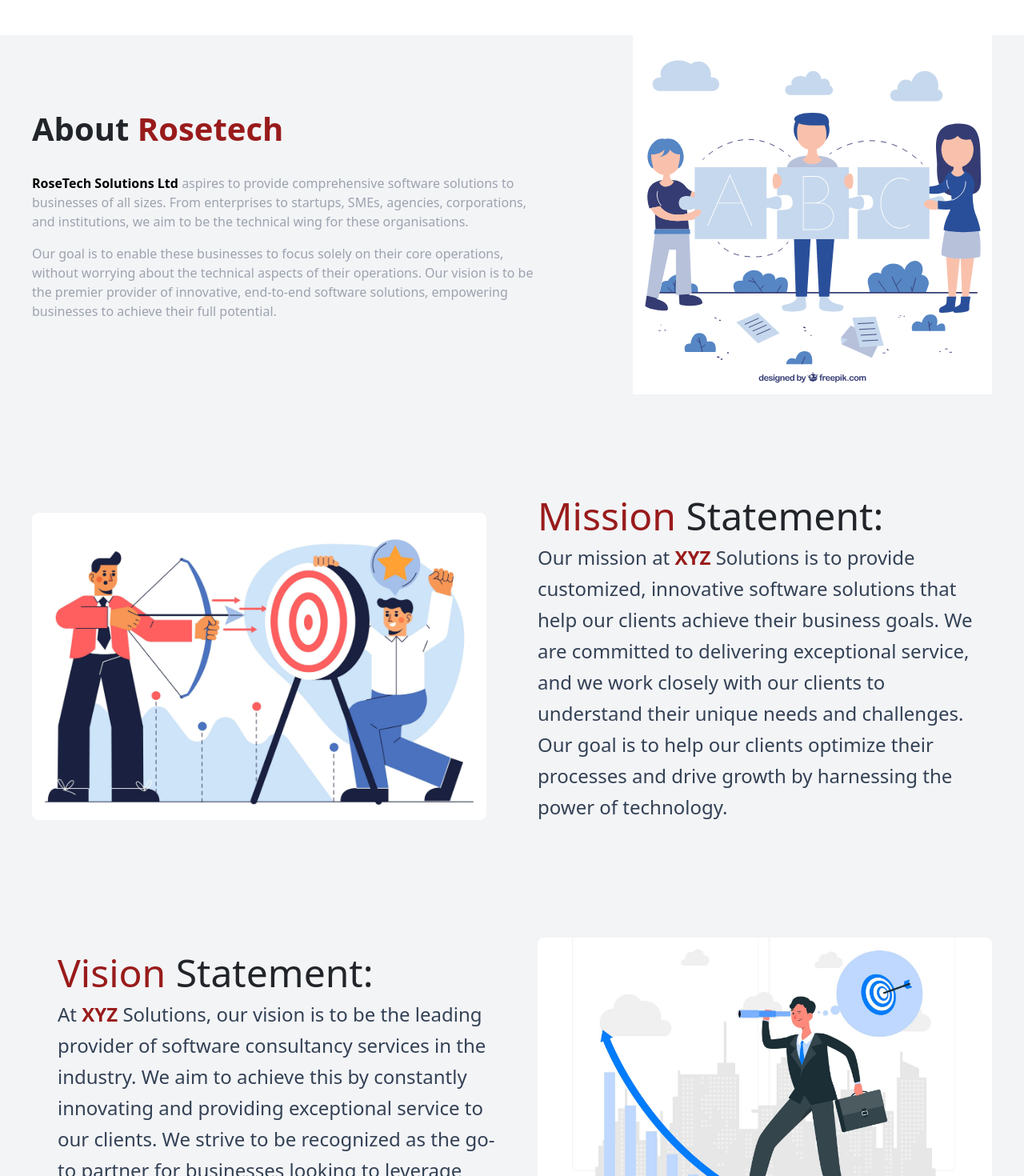
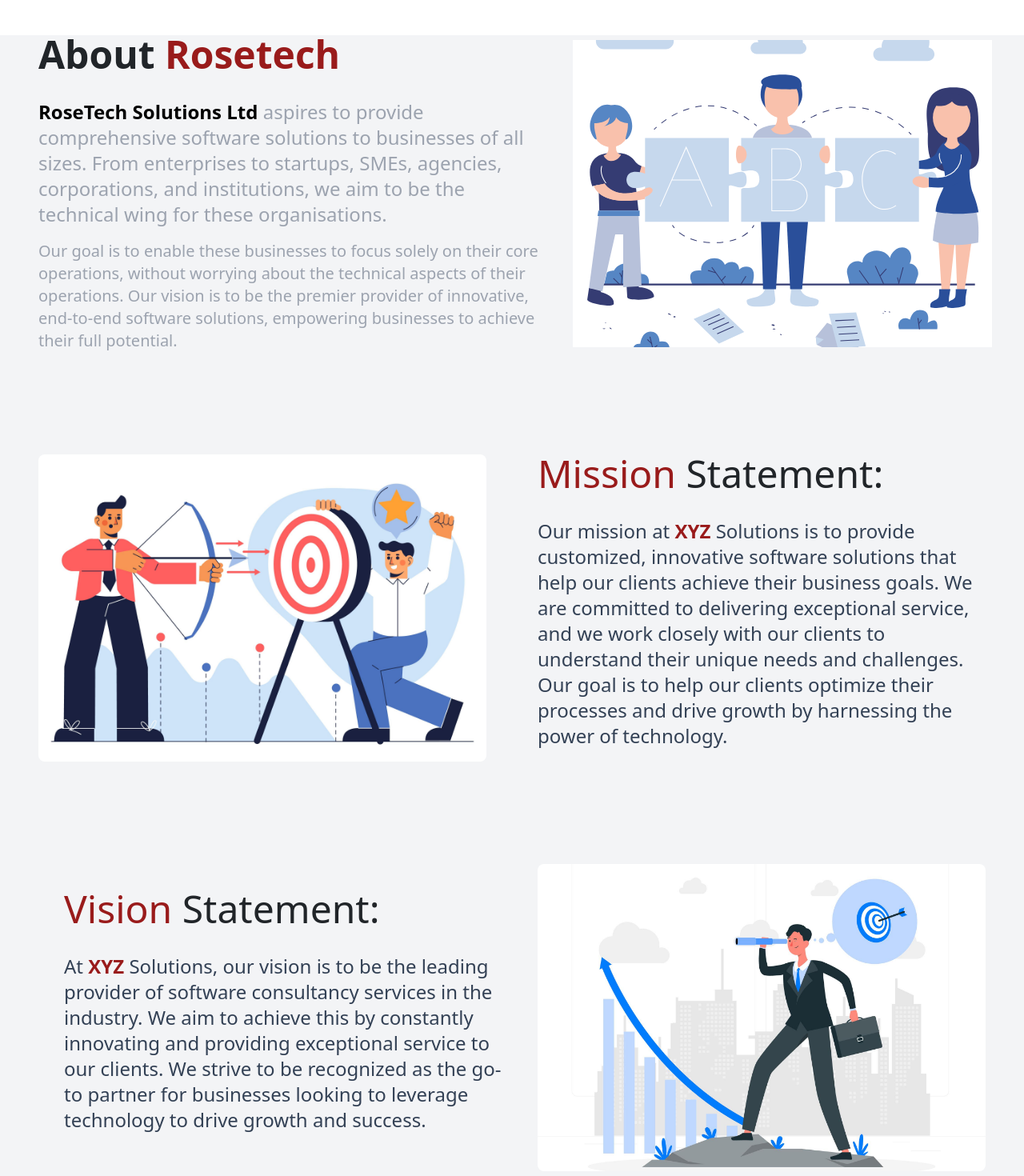
Before and after one commit to Chy-Zaber-Bin-Zahid/CodeSync5, a Next.js app: page / in a window 1280 px wide. Shown: the part 780-2250 px from the top of the page at 80% size. Built offline with nearby package versions, Linux system fonts and the light colour scheme; no server answers.

Commit message:
About Section is responsive now.

```diff
--- a/components/about/Statements.tsx
+++ b/components/about/Statements.tsx
@@ -55,8 +55,8 @@
   return (
     <section>
       <div id="mission-statement" className=" w-full mx-auto my-32">
-        <div className="flex gap-8 justify-between items-center space-x-8">
-          <div className="flex-1 h-96 relative">
+        <div className="flex flex-col gap-8 lg:flex-row  lg:justify-between items-center mx-2 lg:space-x-8">
+          <div className="lg:flex-1 w-full h-64 md:h-96 l relative">
             <Image
               src="assets/about/MissionIllustration.jpg"
               alt="Mission Illustration"
@@ -66,10 +66,10 @@
             />
           </div>
           <div className="flex-1">
-            <h1 className="text-5xl">
+            <h1 className="text-2xl lg:text-5xl lg:mb-8">
               <span className="text-red-800">Mission</span> Statement:
             </h1>
-            <p className="leading-relaxed text-2xl text-slate-700">
+            <p className="leading-relaxed text-lg  lg:text-2xl text-slate-700">
               Our mission at{" "}
               <span className="text-red-800 font-semibold">XYZ</span> Solutions
               is to provide customized, innovative software solutions that help
@@ -84,8 +84,8 @@
       </div>
 
       <div id="vision-statement" className=" w-full mx-auto my-32">
-        <div className="flex gap-8 flex-row-reverse justify-between items-center space-x-8">
-          <div className="flex-1 h-96 relative">
+        <div className="flex  flex-col  gap-8 lg:flex-row-reverse justify-between items-center mx-2 lg:space-x-8">
+          <div className="lg:flex-1 w-full h-64  md:h-96 relative">
             <Image
               src="assets/about/VisionIllustration.jpg"
               alt="Vision Illustration"
@@ -95,10 +95,10 @@
             />
           </div>
           <div className="flex-1">
-            <h1 className="text-5xl">
+            <h1 className="text-2xl lg:text-5xl lg:mb-8">
               <span className="text-red-800">Vision</span> Statement:
             </h1>
-            <p className="leading-relaxed text-2xl text-slate-700">
+            <p className="leading-relaxed text-lg lg:text-2xl text-slate-700">
               At <span className="text-red-800 font-semibold">XYZ</span>{" "}
               Solutions, our vision is to be the leading provider of software
               consultancy services in the industry. We aim to achieve this by
--- a/components/about/WhyChoose.tsx
+++ b/components/about/WhyChoose.tsx
@@ -50,12 +50,12 @@
     },
   ];
   return (
-    <div id="whychoose" className=" w-full mx-auto  my-32">
-      <h1 className="text-5xl text-center mb-16">
+    <div id="whychoose" className=" w-full mx-auto  my-16 lg:my-32">
+      <h1 className="text-3xl lg:text-5xl text-center mb-16">
         Why Choose <span className="text-red-800">XYZ</span> Solutions
       </h1>
-      <div className="flex justify-between items-center">
-        <div className="flex-1 h-96 relative rounded-lg">
+      <div className="flex flex-col md:flex-row gap-8 md:gap-0 md:justify-between items-center">
+        <div className="md:flex-1 w-full  h-64 lg:h-96 relative rounded-lg">
           <Image
             src="assets/about/WhyChooseIllustration.jpg"
             alt="Team Illustration"
@@ -66,7 +66,10 @@
         </div>
         <div className="flex-1">
           {whyChoose.map((item, index) => (
-            <div key={index} className="flex gap-2 text-2xl items-center">
+            <div
+              key={index}
+              className="flex gap-2 text-lg lg:text-2xl items-center"
+            >
               <p>
                 <Check size={32} color="#921c1c" weight="fill" />
               </p>
--- a/components/home/AboutUs.tsx
+++ b/components/home/AboutUs.tsx
@@ -34,13 +34,14 @@
       className="w-full mq-1300:flex justify-center items-center bg-gray-100 scroll-mt-scroll-1300 mq-765:scroll-mt-scroll-765"
     >
       <div id="aboutUs-component" className="w-full px-3">
-        <div className="mx-auto max-w-big-screen w-full flex gap-4 justify-between items-center">
-          <div className="flex flex-col gap-4 justify-center items-start w-[55%]">
-            <h1 className="font-bold">
-              About<span className="text-primaryText"> Rosetech</span>
+        <div className="mx-auto max-w-big-screen w-full flex flex-col lg:flex-row gap-4 justify-between items-center">
+          <div className="flex flex-col gap-4 mx-2 justify-center items-center lg:items-start w-full lg:w-[55%]">
+            <h1 className="font-bold self-start  text-2xl lg:text-5xl">
+              About
+              <span className="text-primaryText "> Rosetech</span>
             </h1>
             <div className="flex flex-col gap-3 justify-center items-start w-full">
-              <p className="text-gray-400 m-0">
+              <p className="text-gray-400 m-0 text-lg lg:text-2xl">
                 <span className="text-black font-bold">
                   RoseTech Solutions Ltd
                 </span>{" "}
@@ -49,7 +50,7 @@
                 agencies, corporations, and institutions, we aim to be the
                 technical wing for these organisations.
               </p>
-              <p className="text-gray-400 m-0">
+              <p className="text-gray-400 m-0 text-md lg:text-xl">
                 Our goal is to enable these businesses to focus solely on their
                 core operations, without worrying about the technical aspects of
                 their operations. Our vision is to be the premier provider of
@@ -58,13 +59,13 @@
               </p>
             </div>
           </div>
-          <div className="w-[45%] pl-[81px]">
+          <div className="w-full h-64  md:h-96  lg:w-[45%]  lg:pl-[81px] relative">
             <Image
               src="assets/home/intro.svg"
-              width={450}
-              height={400}
-              objectFit="contain"
+              layout="fill"
+              objectFit="cover"
               alt="Introduction of IT"
+              className="absolute inset-0"
             />
           </div>
         </div>
```
